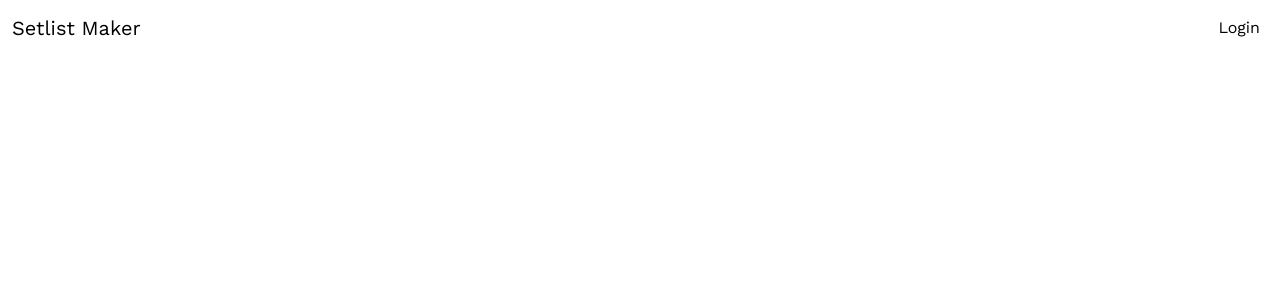
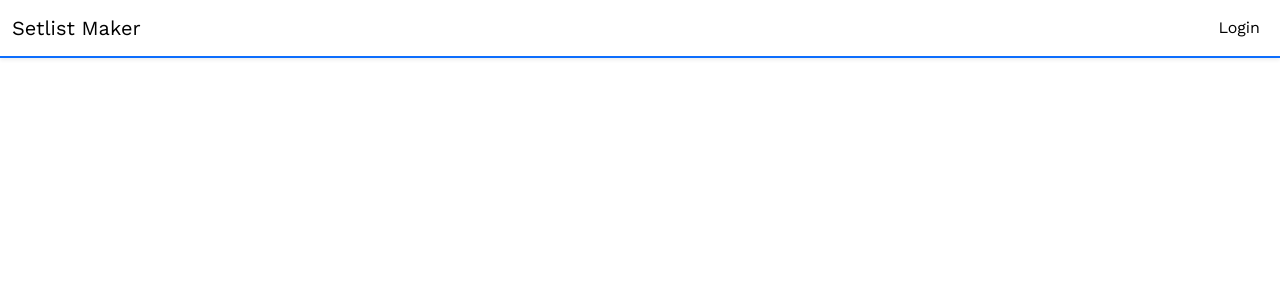
Before and after one commit to klalicki/setlist-maker, a React (Create React App) app in the folder client/: page / in a window 1280 px wide. Shown: the top 300 px of the page. Built offline with nearby package versions, Linux system fonts and the light colour scheme.

Commit message:
adds border and shadow to nav

```diff
--- a/client/src/components/NavBar.js
+++ b/client/src/components/NavBar.js
@@ -1,6 +1,6 @@
 const NavBar = () => {
   return (
-    <nav class="navbar navbar-expand-sm ">
+    <nav class="navbar navbar-expand-sm border-bottom border-primary border-2 shadow-sm">
       <div class="container-fluid">
         <a class="navbar-brand" href="/">
           Setlist Maker
```
